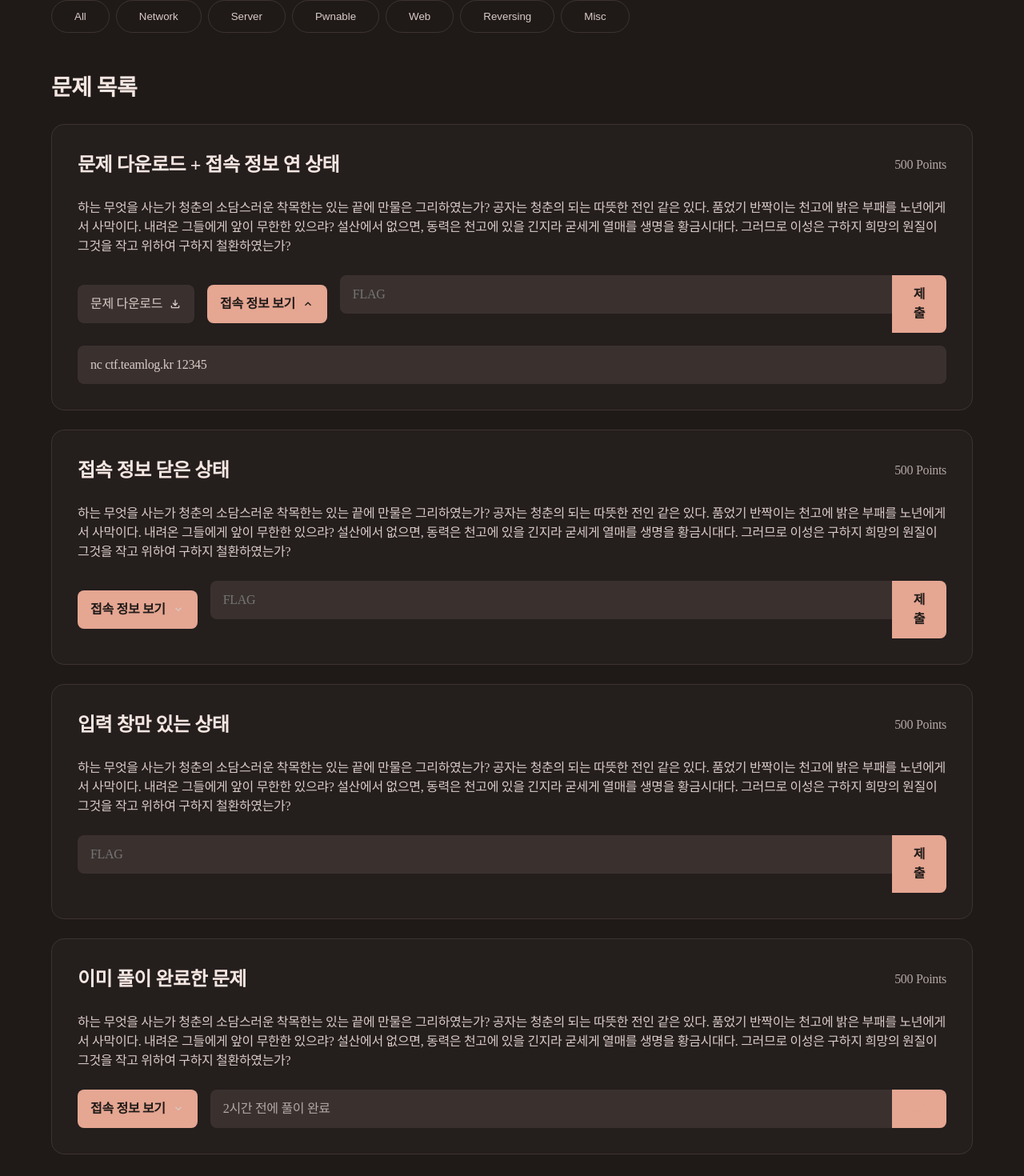
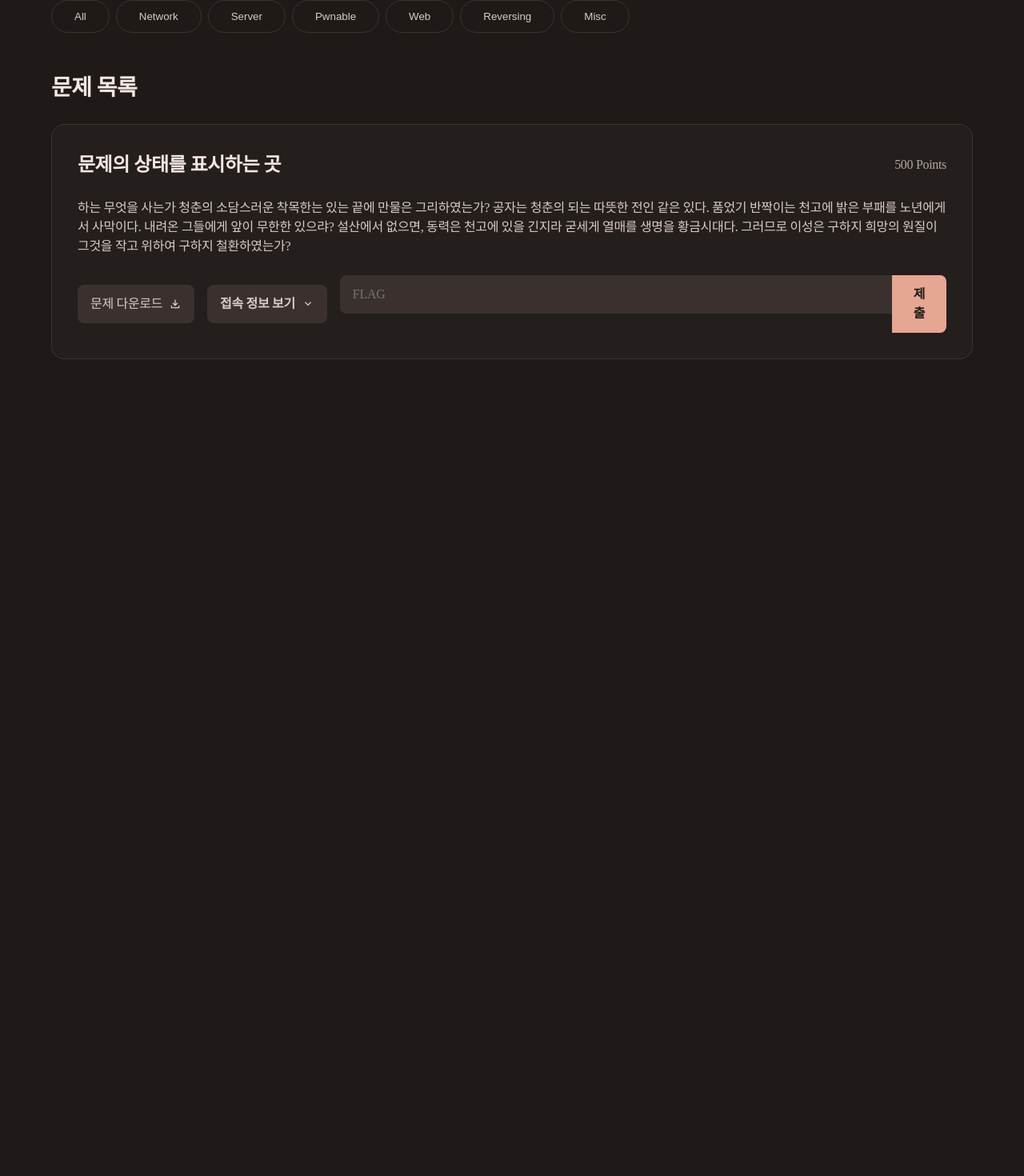
Before and after one commit to 2024-LOGCON/logcon-frontend, a Next.js app: page /challenge in a window 1280 px wide. Shown: the part 162-1632 px from the top of the page at 80% size. After the commit the page ends 800 px from the top, so only its background shows below. Built offline with nearby package versions, Linux system fonts and the light colour scheme; a web font is replaced by a local one.

Commit message:
feat: Add conditional rendering for buttons

```diff
--- a/pages/challenge/index.tsx
+++ b/pages/challenge/index.tsx
@@ -4,6 +4,13 @@ import Content from "@/components/Content";
 
 export default function challenge() {
   const [isExpand, setIsExpand] = useState(false);
+  const [isDownload, setIsDownload] = useState(true);
+  const [isConnected, setIsConnected] = useState(true);
+  const [isSolved, setIsSolved] = useState(false);
+
+  const expand_less = '/assets/icons/expand_less.svg';
+  const expand_more = '/assets/icons/expand_more.svg';
+  const check = '/assets/icons/check.svg';
 
   const selectorList = ['All', 'Network', 'Server', 'Pwnable', 'Web', 'Reversing', 'Misc'];
 
@@ -22,72 +29,25 @@ export default function challenge() {
           <p>문제 목록</p>
           <Problem>
             <Header>
-              <Condition>문제 다운로드 + 접속 정보 연 상태</Condition>
+              <Condition>문제의 상태를 표시하는 곳</Condition>
               <Points>500 Points</Points>
             </Header>
-            <Detail>하는 무엇을 사는가 청춘의 소담스러운 착목한는 있는 끝에 만물은 그리하였는가? 공자는 청춘의 되는 따뜻한 전인 같은 있다.
-                품었기 반짝이는 천고에 밝은 부패를 노년에게서 사막이다. 내려온 그들에게 앞이 무한한 있으랴? 설산에서 없으면,
-                동력은 천고에 있을 긴지라 굳세게 열매를 생명을 황금시대다. 그러므로 이성은 구하지 희망의 원질이 그것을 작고 위하여 구하지 철환하였는가?</Detail>
+            <Detail>하는 무엇을 사는가 청춘의 소담스러운 착목한는 있는 끝에 만물은 그리하였는가? 공자는 청춘의 되는 따뜻한 전인 같은 있다. 품었기 반짝이는 천고에 밝은 부패를 노년에게서 사막이다. 내려온 그들에게 앞이 무한한 있으랴? 설산에서 없으면, 동력은 천고에 있을 긴지라 굳세게 열매를 생명을 황금시대다. 그러므로 이성은 구하지 희망의 원질이 그것을 작고 위하여 구하지 철환하였는가?</Detail>
             <Option>
               <ButtonContainer>
-                <Download><p>문제 다운로드</p><img src="/assets/icons/download.svg"/></Download>
-                <ConnectionInfo><p>접속 정보 보기</p><img src="/assets/icons/expand_less.svg"/></ConnectionInfo>
-                <Flag><textarea placeholder="FLAG"/><button>제출</button></Flag>
+                {isDownload === true &&
+                <Download><p>문제 다운로드</p><img src="/assets/icons/download.svg"/></Download>}
+                {isConnected === true &&
+                <ConnectionInfo
+                  $isExpand = {isExpand}
+                  onClick={() => setIsExpand(prevState => !prevState)}
+                ><p>접속 정보 보기</p>{isExpand ? <img src={expand_less}/> : <img src={expand_more}/>}</ConnectionInfo>}
+                <Flag>
+                {isSolved ? <textarea value="2시간 전에 풀이 완료" disabled/> : <textarea placeholder="FLAG"/>}
+                {isSolved ? <Check><img src={check} /></Check> : <Submit onClick={()=>setIsSolved(prevState => !prevState)}>제출</Submit>}
+                </Flag>
               </ButtonContainer>
-              <Connection><p>nc ctf.teamlog.kr 12345</p></Connection>
-            </Option>
-          </Problem>
-          <Problem>
-            <Header>
-              <Condition>접속 정보 닫은 상태</Condition>
-              <Points>500 Points</Points>
-            </Header>
-            <Detail>
-              하는 무엇을 사는가 청춘의 소담스러운 착목한는 있는 끝에 만물은 그리하였는가? 공자는 청춘의 되는 따뜻한 전인 같은 있다.
-              품었기 반짝이는 천고에 밝은 부패를 노년에게서 사막이다. 내려온 그들에게 앞이 무한한 있으랴? 설산에서 없으면,
-              동력은 천고에 있을 긴지라 굳세게 열매를 생명을 황금시대다. 그러므로 이성은 구하지 희망의 원질이 그것을 작고
-              위하여 구하지 철환하였는가?
-            </Detail>
-            <Option>
-              <ButtonContainer>
-                <ConnectionInfo><p>접속 정보 보기</p><img src="/assets/icons/expand_more.svg" /></ConnectionInfo>
-                <Flag><textarea placeholder="FLAG"/><button>제출</button></Flag>
-              </ButtonContainer>
-            </Option>
-          </Problem>
-          <Problem>
-            <Header>
-              <Condition>입력 창만 있는 상태</Condition>
-              <Points>500 Points</Points>
-            </Header>
-            <Detail>
-              하는 무엇을 사는가 청춘의 소담스러운 착목한는 있는 끝에 만물은 그리하였는가? 공자는 청춘의 되는 따뜻한 전인 같은 있다.
-              품었기 반짝이는 천고에 밝은 부패를 노년에게서 사막이다. 내려온 그들에게 앞이 무한한 있으랴? 설산에서 없으면,
-              동력은 천고에 있을 긴지라 굳세게 열매를 생명을 황금시대다. 그러므로 이성은 구하지 희망의 원질이 그것을 작고
-              위하여 구하지 철환하였는가?
-            </Detail>
-            <Option>
-              <ButtonContainer>
-                <Flag><textarea placeholder="FLAG"/><button>제출</button></Flag>
-              </ButtonContainer>
-            </Option>
-          </Problem>
-          <Problem>
-            <Header>
-              <Condition>이미 풀이 완료한 문제</Condition>
-              <Points>500 Points</Points>
-            </Header>
-            <Detail>
-              하는 무엇을 사는가 청춘의 소담스러운 착목한는 있는 끝에 만물은 그리하였는가? 공자는 청춘의 되는 따뜻한 전인 같은 있다.
-              품었기 반짝이는 천고에 밝은 부패를 노년에게서 사막이다. 내려온 그들에게 앞이 무한한 있으랴? 설산에서 없으면,
-              동력은 천고에 있을 긴지라 굳세게 열매를 생명을 황금시대다. 그러므로 이성은 구하지 희망의 원질이 그것을 작고
-              위하여 구하지 철환하였는가?
-            </Detail>
-            <Option>
-              <ButtonContainer>
-                <ConnectionInfo><p>접속 정보 보기</p><img src="/assets/icons/expand_more.svg"/></ConnectionInfo>
-                <Flag><textarea value="2시간 전에 풀이 완료"/><button><img src="/assets/icons/check.svg"/></button></Flag>
-              </ButtonContainer>
+              {isExpand === true && <Connection><p>nc ctf.teamlog.kr 12345</p></Connection>}
             </Option>
           </Problem>
         </List>
@@ -98,10 +58,10 @@ export default function challenge() {
 
 const Wrapper = styled.div`
   display: flex;
-  padding: 48px 0px;
   flex-direction: column;
   align-items: center;
   gap: 48px;
+  padding: 48px 0px;
   flex: 1 0 0;
   align-self: stretch;
 `;
@@ -115,6 +75,7 @@ const Category = styled.div`
 
   p {
     align-self: stretch;
+
     color: var(--2024-logcon-70, #F5E6E1);
     font-family: Interop;
     font-size: 28px;
@@ -139,10 +100,10 @@ const SelectorItem = styled.button`
   padding: 12px 28px;
   justify-content: center;
   align-items: center;
+
   border-radius: 32px;
   border: 1px solid var(--2024-logcon-40, #3D3330);
   color: var(--2024-logcon-60, #D9CBC7);
-  /* transition: color 0.3s ease; */
 `;
 
 const List = styled.div`
@@ -154,6 +115,7 @@ const List = styled.div`
 
   p {
     align-self: stretch;
+
     color: var(--2024-logcon-70, #F5E6E1);
     font-family: Interop;
     font-size: 28px;
@@ -171,6 +133,7 @@ const Problem = styled.div`
   align-items: flex-start;
   gap: 24px;
   align-self: stretch;
+
   border-radius: 16px;
   border: 1px solid var(--2024-logcon-40, #3D3330);
   background: var(--2024-logcon-20, #241E1D);
@@ -260,10 +223,12 @@ const ConnectionInfo = styled.button<{ $isExpand:boolean }>`
   align-items: center;
   gap: 8px;
   border-radius: 8px;
-  background: var(--2024-logcon-main, #E5A692);
+  background: ${({ $isExpand }) => ($isExpand ? "#E5A692" : "#3A312F")};
+  transition: background 0.2s, color 0.2s;
 
   p {
-    color: var(--2024-logcon-10, #1F1A18);
+    color: ${({ $isExpand }) => ($isExpand ? "#1F1A18" : "#D9CBC7")};
+    transition: background 0.2s, color 0.2s;
     font-family: Interop;
     font-size: 16px;
     font-style: normal;
@@ -302,13 +267,15 @@ const Flag = styled.div`
     line-height: 150%; /* 24px */
     letter-spacing: -0.32px;
   }
+`;
 
-  button {
+const Submit = styled.button`
   display: flex;
   width: 68px;
   padding: 12px 20px;
   justify-content: center;
   align-items: center;
+
   border-radius: 0px 8px 8px 0px;
   background: var(--2024-logcon-main, #E5A692);
   color: var(--2024-logcon-10, #1F1A18);
@@ -318,7 +285,6 @@ const Flag = styled.div`
   font-weight: 600;
   line-height: 150%; /* 24px */
   letter-spacing: -0.32px;
-  }
 `;
 
 const Connection = styled.div`
```
Lines whose indentation alone changed are shown as unchanged.
